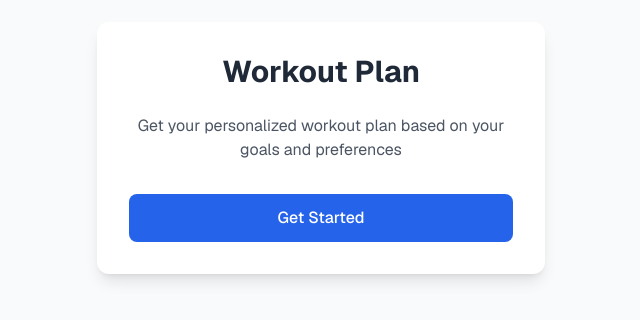
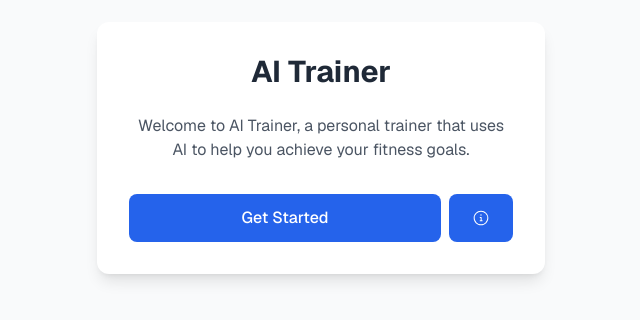
Before and after one commit to marlonbochi/ai-personal-trainer, a Next.js app: page /home in a window 1280 px wide. Shown: the part 252-572 px from the top of the page, without its empty margins (319-959 px from the left). Built offline with nearby package versions, Linux system fonts and the light colour scheme; no server answers.

Commit message:
Improve the first page of app, added about link on home page and improve the text.

```diff
--- a/package.json
+++ b/package.json
@@ -21,6 +21,7 @@
     "openai": "^4.91.0",
     "react": "^19.0.0",
     "react-dom": "^19.0.0",
+    "react-icons": "^5.5.0",
     "workbox-core": "^7.3.0",
     "workbox-precaching": "^7.3.0",
     "workbox-routing": "^7.3.0",
--- a/src/app/home/page.tsx
+++ b/src/app/home/page.tsx
@@ -3,6 +3,7 @@
 import { useState, useEffect } from 'react';
 import { useRouter } from 'next/navigation';
 import { useTranslation } from '@/lib/i18n/TranslationContext';
+import { GoInfo } from "react-icons/go";
 
 export default function Home() {
   const router = useRouter();
@@ -48,17 +49,25 @@ export default function Home() {
     <div className="min-h-screen bg-gray-50 flex flex-col items-center justify-center p-4">
       <div className="max-w-md w-full bg-white p-8 rounded-xl shadow-lg text-center">
         <h1 className="text-3xl font-bold text-gray-800 mb-6">
-          {t('workout.title')}
+          {t('app.name')}
         </h1>
         <p className="text-gray-600 mb-8">
-          {t('workout.tagline')}
+          {t('app.description')}
         </p>
-        <button
-          onClick={() => router.push('/generate-workout')}
-          className="w-full bg-blue-600 hover:bg-blue-700 text-white font-medium py-3 px-6 rounded-lg transition-colors"
-        >
-          {t('workout.getStarted')}
-        </button>
+		<div className="flex gap-2">
+			<button
+			onClick={() => router.push('/generate-workout')}
+			className="flex-2 w-full bg-blue-600 hover:bg-blue-700 text-white font-medium py-3 px-6 rounded-lg transition-colors"
+			>
+			{t('workout.getStarted')}
+			</button>
+			<button
+			onClick={() => router.push('/about')}
+			className="flex-1 w-full bg-blue-600 hover:bg-blue-700 text-white font-medium py-3 px-6 rounded-lg transition-colors"
+			>
+				<GoInfo title={t('about.title')} />
+			</button>
+		</div>
       </div>
     </div>
   );
--- a/src/app/layout.tsx
+++ b/src/app/layout.tsx
@@ -1,7 +1,6 @@
 import type { Metadata, Viewport } from "next";
 import "./globals.css";
 import ClientLayout from "./client-layout";
-import Navbar from "@/components/Navbar";
 
 export const metadata: Metadata = {
   title: "AI Personal Trainer",
--- a/src/lib/i18n/translations.ts
+++ b/src/lib/i18n/translations.ts
@@ -18,6 +18,7 @@ const baseTranslations = {
   en: {
     // App
     'app.name': 'AI Trainer',
+	'app.description': 'Welcome to AI Trainer, a personal trainer that uses AI to help you achieve your fitness goals.',
 
     // Navigation
     'nav.home': 'My Workouts',
@@ -39,7 +40,7 @@ const baseTranslations = {
   pt: {
 	// App
     'app.name': 'AI Trainer',
-
+    'app.description': 'Bem vindo ao AI Trainer, um treinador personalizado que usa IA para ajudar você a alcançar seus objetivos de fitness.',
     // Navigation
     'nav.home': 'Meus Treinos',
     'nav.generateWorkout': 'Novo Treino',
```
Also changed, not shown: 1 other file (tests, documents, lock files or other folders).
